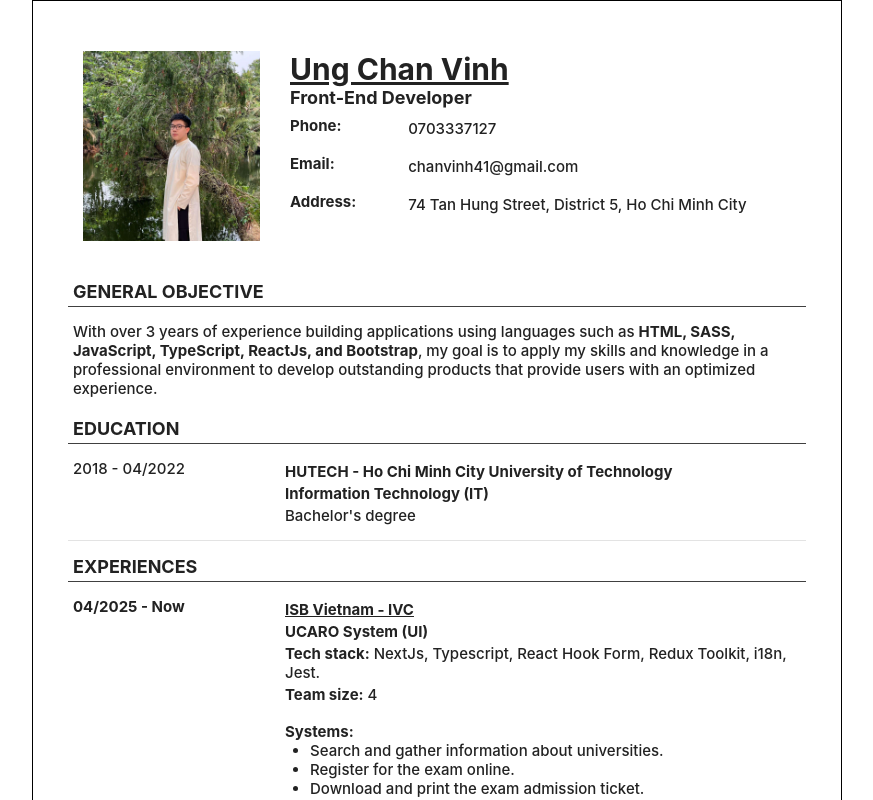
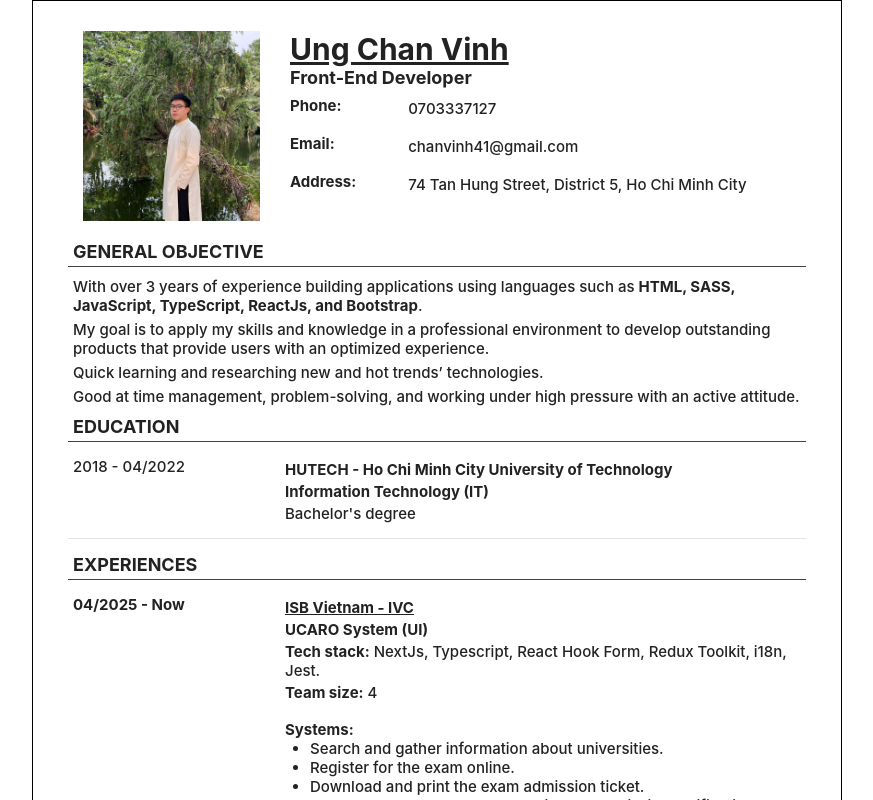
Before and after one commit to chanvinh/cv-app, a React (Create React App) app: page / in a window 1280 px wide. Shown: the top 800 px of the page, without its empty margins (203-1076 px from the left). Built offline with nearby package versions, Linux system fonts and the light colour scheme.

Commit message:
update cv

```diff
--- a/src/App.tsx
+++ b/src/App.tsx
@@ -11,7 +11,7 @@ import Typography from './components/typography/typography';
 function App() {
   return (
     <Container>
-      <Grid padding='30px'>
+      <Grid padding='10px 30px'>
         <div className='background'></div>
         <Flex>
           <Typography>Ung Chan Vinh</Typography>
@@ -22,9 +22,18 @@ function App() {
         </Flex>
       </Grid>
       <Title label='GENERAL OBJECTIVE' />
-      <Typography type='level4' padding='10px 20px'>With over 3 years of experience building applications using languages such as <b>HTML, SASS, JavaScript, TypeScript,
-        ReactJs, and Bootstrap</b>, my goal is to apply my skills and knowledge in a professional environment to develop
-        outstanding products that provide users with an optimized experience.</Typography>
+      <Typography type='level4' padding='5px 20px 0px'>With over 3 years of experience building applications using languages such as <b>HTML, SASS, JavaScript, TypeScript,
+        ReactJs, and Bootstrap</b>.
+      </Typography>
+      <Typography type='level4' padding='5px 20px 0px'>
+        My goal is to apply my skills and knowledge in a professional environment to develop outstanding products that provide users with an optimized experience.
+      </Typography>
+      <Typography type='level4' padding='5px 20px 0px'>
+        Quick learning and researching new and hot trends’ technologies.
+      </Typography>
+      <Typography type='level4' padding='5px 20px 0px'>
+        Good at time management, problem-solving, and working under high pressure with an active attitude.
+      </Typography>
       <Title label='EDUCATION' />
       <Grid padding='10px 20px'>
         <Typography type='level4'>2018 - 04/2022</Typography>
@@ -223,7 +232,7 @@ function App() {
       </Grid>
       <Sperator />
       <Title label='HOBBIES' />
-      <Typography padding='10px 20px' type='level4'>Play sports and participate in activities both inside and outside the company.</Typography>
+      <Typography padding='10px' type='level4'>Play sports and participate in activities both inside and outside the company.</Typography>
     </Container>
   );
 }
```
